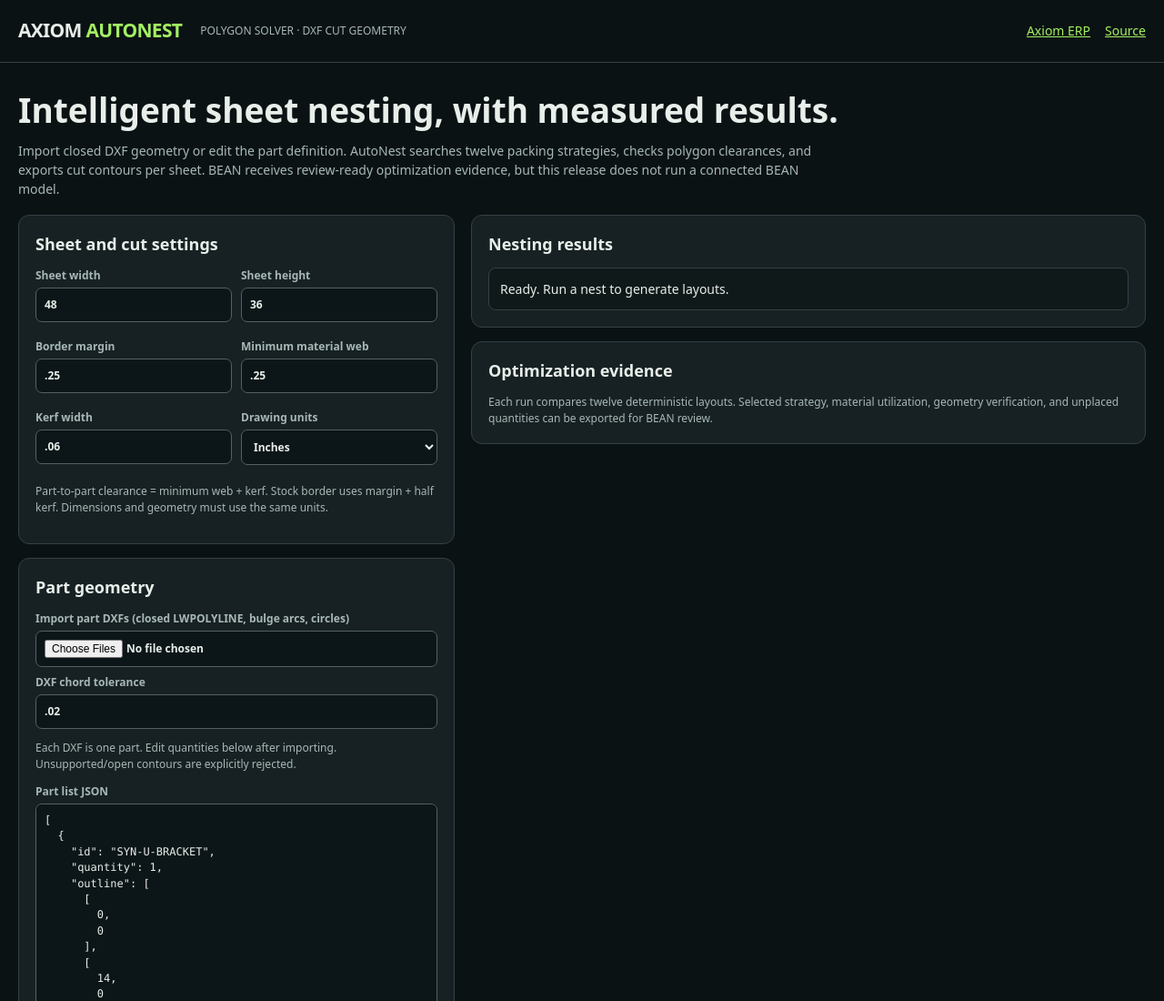
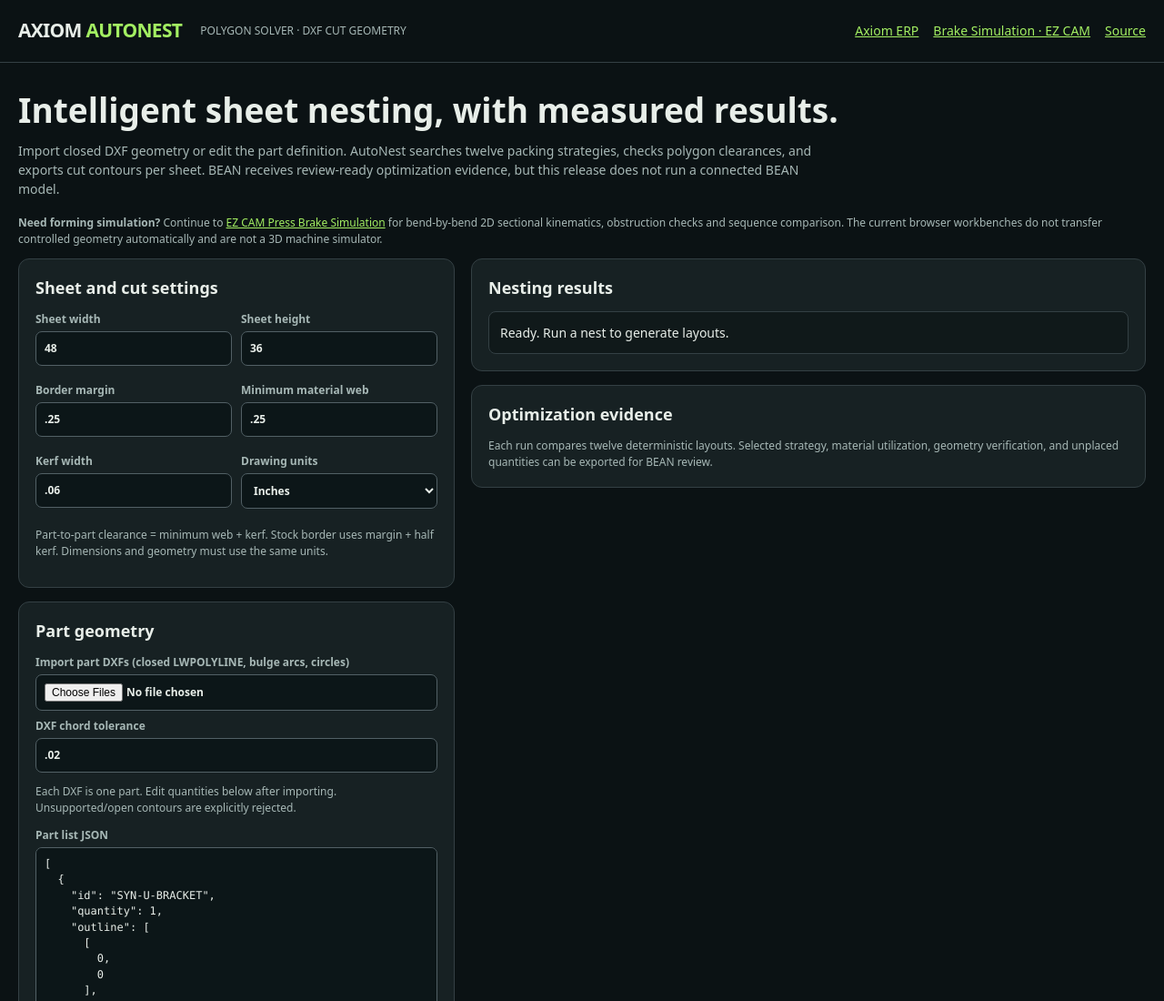
Before and after one commit to danieloculus0-bot/Axiom_Beta, a plain HTML site: page web/erp/autonest.html in a window 1280 px wide. Shown: the top 1100 px of the page at 91% size. Drawn offline with Linux system fonts and the light colour scheme.

Commit message:
Connect Axiom AutoNest to EZ CAM press-brake simulation lab (#151)
* Link Axiom AutoNest to EZ CAM press-brake simulation module

* Record Axiom AutoNest to EZ CAM forming-simulation boundary and roadmap

* Test Axiom AutoNest press brake companion navigation boundary

```diff
--- a/web/erp/autonest.html
+++ b/web/erp/autonest.html
@@ -39,9 +39,10 @@ table{width:100%;border-collapse:collapse;font-size:12px}td,th{text-align:left;b
 </style>
 </head>
 <body>
-<header><b>AXIOM <em>AUTONEST</em></b><span class="note">POLYGON SOLVER · DXF CUT GEOMETRY</span><nav><a href="./">Axiom ERP</a><a href="https://github.com/danieloculus0-bot/Axiom_Beta">Source</a></nav></header>
+<header><b>AXIOM <em>AUTONEST</em></b><span class="note">POLYGON SOLVER · DXF CUT GEOMETRY</span><nav><a href="./">Axiom ERP</a><a href="https://danieloculus0-bot.github.io/EZ-CAM/brake-lab.html">Brake Simulation · EZ CAM</a><a href="https://github.com/danieloculus0-bot/Axiom_Beta">Source</a></nav></header>
 <main>
 <section class="hero"><h1>Intelligent sheet nesting, with measured results.</h1><p>Import closed DXF geometry or edit the part definition. AutoNest searches twelve packing strategies, checks polygon clearances, and exports cut contours per sheet. BEAN receives review-ready optimization evidence, but this release does not run a connected BEAN model.</p></section>
+<p class="note"><strong>Need forming simulation?</strong> Continue to <a href="https://danieloculus0-bot.github.io/EZ-CAM/brake-lab.html">EZ CAM Press Brake Simulation</a> for bend-by-bend 2D sectional kinematics, obstruction checks and sequence comparison. The current browser workbenches do not transfer controlled geometry automatically and are not a 3D machine simulator.</p>
 <div class="columns">
 <div>
 <section class="panel">
```
Also changed, not shown: web/erp/autonest.test.mjs (+7 -0 lines), 1 other file.
